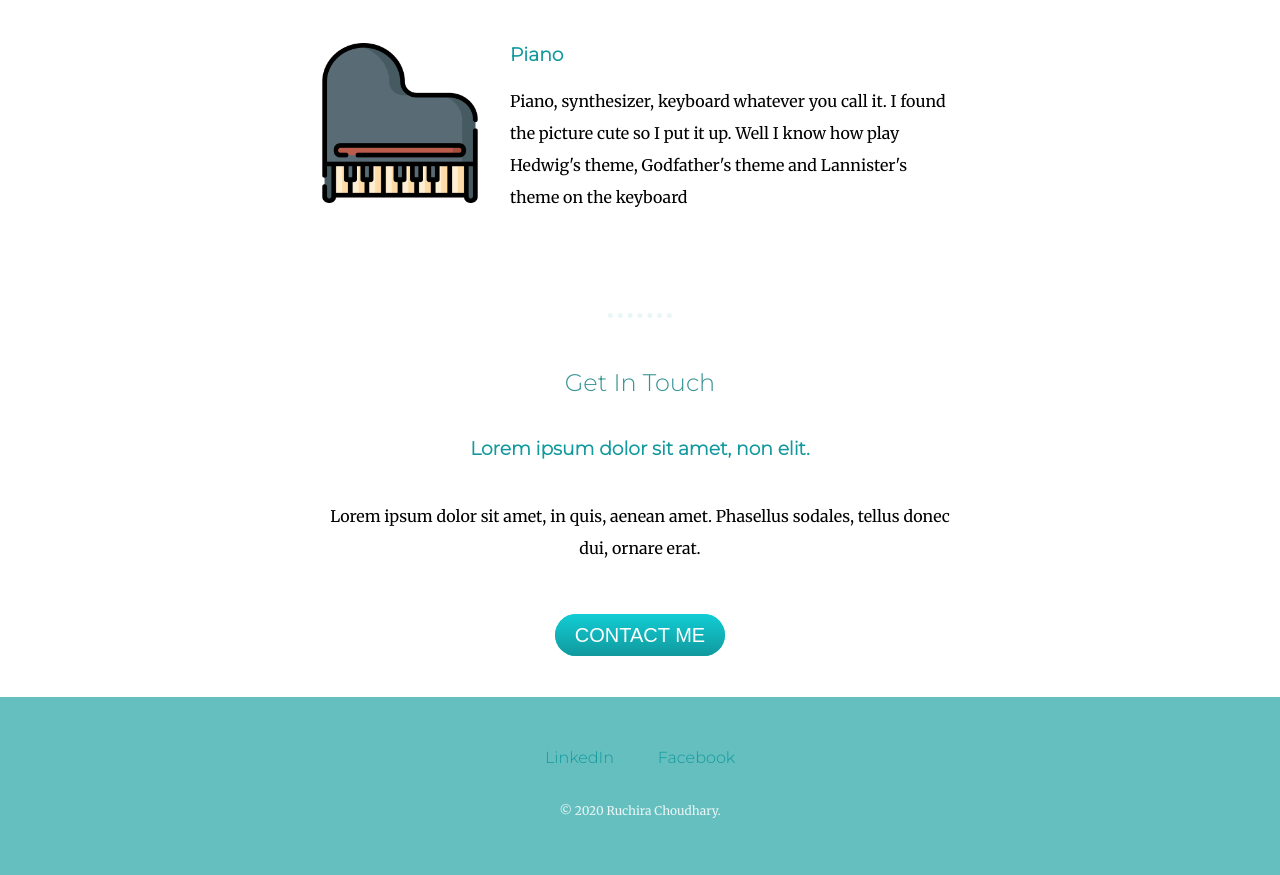
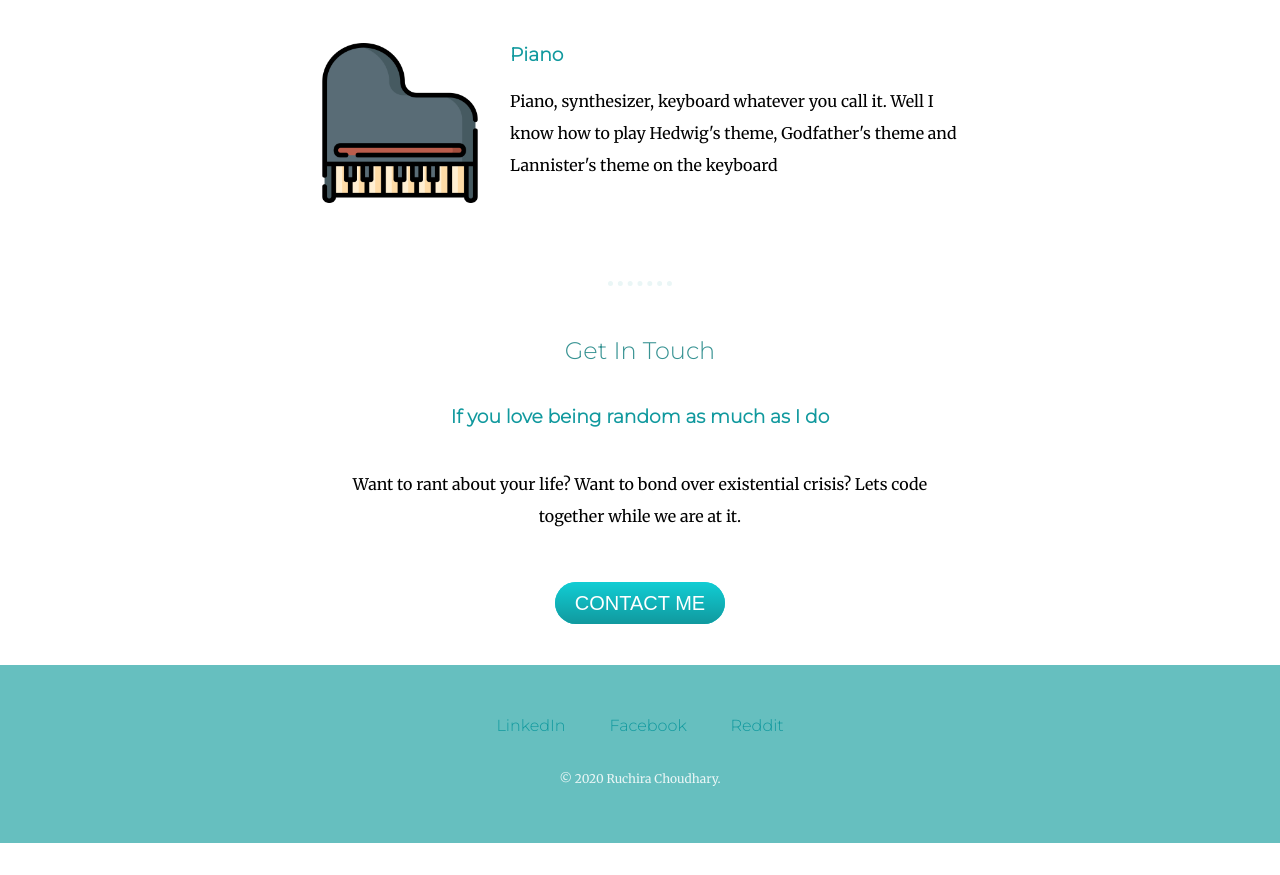
Before and after one commit to Ruchirich/Ruchira.choudhary, a plain HTML site: page index.html in a window 1280 px wide. Shown: the part 2243-3118 px from the top of the page. After the commit the page ends 3086 px from the top, so only its background shows below. Drawn offline with Linux system fonts and the light colour scheme.

Commit message:
Update index.html

```diff
--- a/index.html
+++ b/index.html
@@ -58,15 +58,15 @@
   <div class="skill-row">
     <img class="piano" src="images/grand-piano.png" alt="grand piano">
     <h3>Piano</h3>
-    <p>Piano, synthesizer, keyboard whatever you call it. I found the picture cute so I put it up. Well I know how play Hedwig's theme, Godfather's theme and Lannister's theme on the keyboard  </p>
+    <p>Piano, synthesizer, keyboard whatever you call it. Well I know how to play Hedwig's theme, Godfather's theme and Lannister's theme on the keyboard  </p>
   </div>
 
   </div>
     <hr>
     <div class="contact-me">
       <h2>Get In Touch</h2>
-      <h3>Lorem ipsum dolor sit amet, non elit.</h3>
-      <p class="contact-message">Lorem ipsum dolor sit amet, in quis, aenean amet. Phasellus sodales, tellus donec dui, ornare erat.</p>
+      <h3>If you love being random as much as I do</h3>
+      <p class="contact-message">Want to rant about your life? Want to bond over existential crisis? Lets code together while we are at it.</p>
       <a class="btn" href="mailto:mailbox.prc@gmail.com">CONTACT ME</a>
     </div>
   </div>
@@ -75,6 +75,7 @@
   <div class="bottom-container">
     <a class="footer-link" href="https://www.linkedin.com/">LinkedIn</a>
     <a class="footer-link" href="https://www.facebook.com/ruchira.choudhary.3/">Facebook</a>
+    <a class="footer-link" href="https://www.reddit.com/user/ruchi_rich_">Reddit</a>
     <p class="copyright">© 2020 Ruchira Choudhary.</p>
   </div>
 
```
